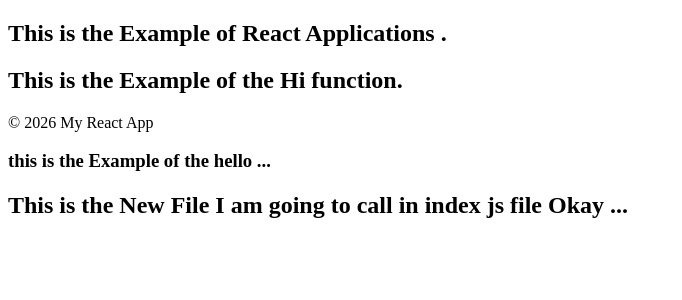
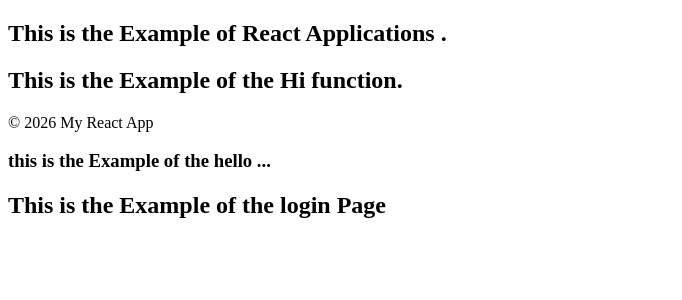
Before and after one commit to TechnologyBySolveX/SolveX-10eeda86, a React (Create React App) app in the folder solvexstreamfrontend/: page / in a window 1280 px wide. Shown: the top 300 px of the page, without its empty margins (0-682 px from the left). Built offline with nearby package versions, Linux system fonts and the light colour scheme.

Commit message:
login folder ANd login file is Added

```diff
--- a/solvexstreamfrontend/src/index.js
+++ b/solvexstreamfrontend/src/index.js
@@ -2,7 +2,7 @@ import React from 'react';
 import ReactDOM from 'react-dom/client';
 import App, { Footer, Hello, Hi } from './App';
 import reportWebVitals from './reportWebVitals';
-import { NewfileMethod } from './newfile';
+import { LoginUserusing } from './login/login';
 
 const root = ReactDOM.createRoot(document.getElementById('root'));
 root.render(
@@ -11,7 +11,7 @@ root.render(
     <Hi />
     <Footer/>
     <Hello />
-     <NewfileMethod />
+    <LoginUserusing />
   </React.StrictMode>
 );
 
--- /dev/null
+++ b/solvexstreamfrontend/src/login/login.js
@@ -0,0 +1,4 @@
+import React from "react"
+export function LoginUserusing(){
+    return <h2>This is the Example of the login Page </h2>
+}
--- a/solvexstreamfrontend/src/newfile.js
+++ /dev/null
@@ -1,5 +0,0 @@
-import React from "react"
-
-export function NewfileMethod(){
-    return <h2>This is the New File I am going to call in index js file Okay ...</h2>
-}
```
